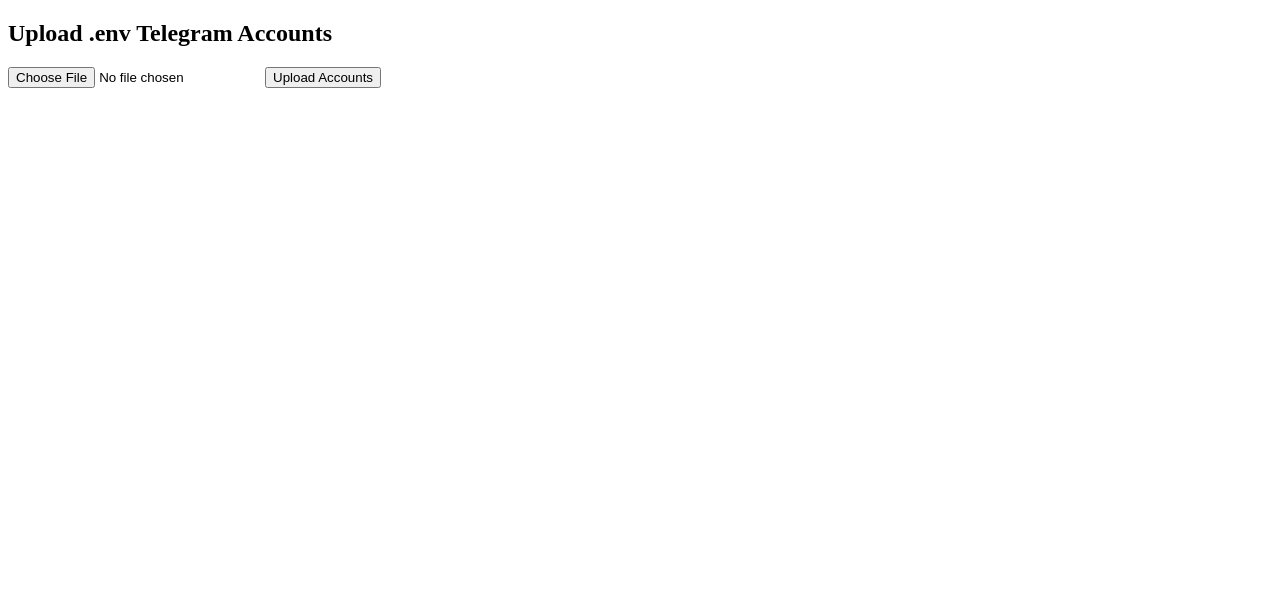
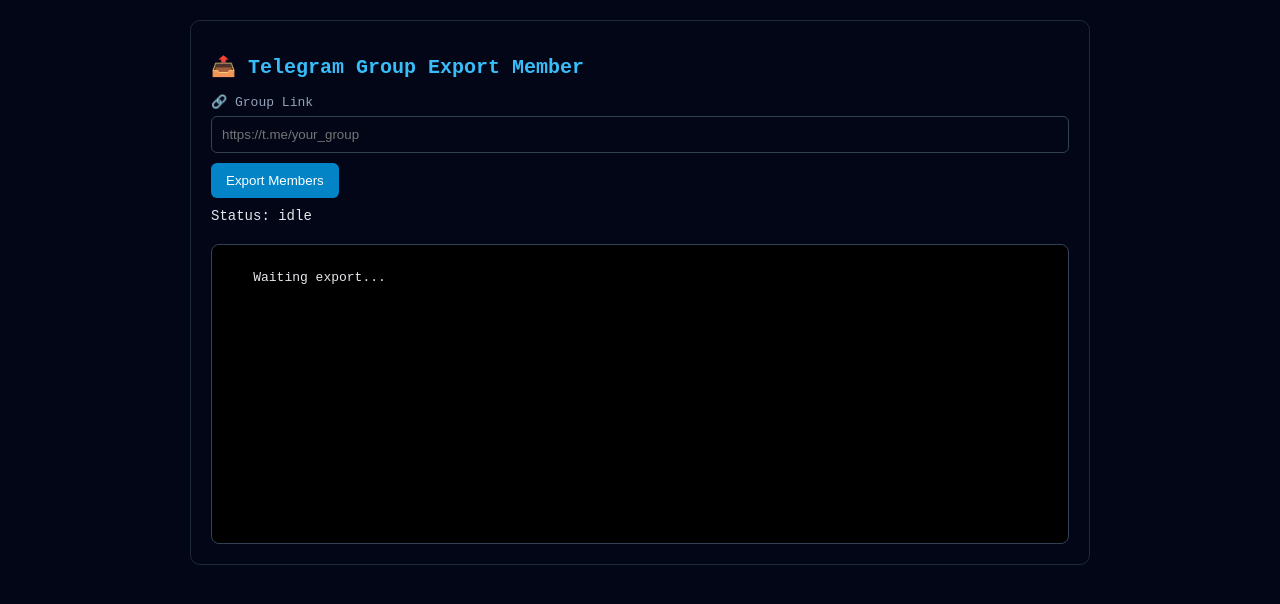
Before and after one commit to anrachana28-del/AM_TG, a website: page index.html in a window 1280 px wide. Drawn offline with Linux system fonts and the light colour scheme.

Commit message:
Update index.html

```diff
--- a/index.html
+++ b/index.html
@@ -1,64 +1,155 @@
 <!DOCTYPE html>
 <html lang="en">
 <head>
-<meta charset="UTF-8">
-<meta name="viewport" content="width=device-width, initial-scale=1.0">
-<title>Telegram .env Upload</title>
+<meta charset="UTF-8" />
+<meta name="viewport" content="width=device-width, initial-scale=1.0"/>
+<title>Telegram Export Member</title>
+
+<!-- Firebase -->
+<script src="https://www.gstatic.com/firebasejs/10.7.1/firebase-app-compat.js"></script>
+<script src="https://www.gstatic.com/firebasejs/10.7.1/firebase-database-compat.js"></script>
+
+<style>
+*{box-sizing:border-box}
+body{
+  margin:0;
+  font-family: monospace;
+  background:#020617;
+  color:#e5e7eb;
+  display:flex;
+  justify-content:center;
+  padding:20px;
+}
+.container{
+  width:100%;
+  max-width:900px;
+  background:#020617;
+  border:1px solid #1e293b;
+  border-radius:10px;
+  padding:20px;
+}
+h1{
+  font-size:20px;
+  margin-bottom:15px;
+  color:#38bdf8;
+}
+label{
+  display:block;
+  margin-bottom:6px;
+  color:#94a3b8;
+}
+input{
+  width:100%;
+  padding:10px;
+  background:#020617;
+  border:1px solid #334155;
+  color:#e5e7eb;
+  border-radius:6px;
+}
+button{
+  margin-top:10px;
+  padding:10px 15px;
+  background:#0284c7;
+  border:none;
+  color:white;
+  border-radius:6px;
+  cursor:pointer;
+}
+button:hover{background:#0369a1}
+.status{
+  margin-top:10px;
+  font-size:14px;
+}
+.list-box{
+  margin-top:20px;
+  background:#000;
+  border:1px solid #334155;
+  border-radius:8px;
+  padding:10px;
+  height:300px;
+  overflow:auto;
+  white-space:pre;
+}
+.user{
+  color:#22c55e;
+}
+</style>
 </head>
+
 <body>
-<h2>Upload .env Telegram Accounts</h2>
-<input type="file" id="fileInput" accept=".env">
-<button id="uploadBtn">Upload Accounts</button>
-<div id="status"></div>
+<div class="container">
+  <h1>📤 Telegram Group Export Member</h1>
 
-<script type="module">
-import { initializeApp } from "https://www.gstatic.com/firebasejs/10.3.0/firebase-app.js";
-import { getDatabase, ref, set } from "https://www.gstatic.com/firebasejs/10.3.0/firebase-database.js";
+  <label>🔗 Group Link</label>
+  <input id="groupLink" placeholder="https://t.me/your_group"/>
 
+  <button onclick="exportMembers()">Export Members</button>
+
+  <div class="status" id="status">Status: idle</div>
+
+  <div class="list-box" id="listBox">
+    Waiting export...
+  </div>
+</div>
+
+<script>
+/* ===== Firebase Config ===== */
 const firebaseConfig = {
   apiKey: "AIzaSyAuPx4zukNE-TnBClJbTocOwem0twM1KU0",
   authDomain: "tool-add.firebaseapp.com",
   databaseURL: "https://tool-add-default-rtdb.firebaseio.com/",
   projectId: "tool-add"
 };
+firebase.initializeApp(firebaseConfig);
+const db = firebase.database();
 
-const app = initializeApp(firebaseConfig);
-const db = getDatabase(app);
+/* ===== Export Members ===== */
+function exportMembers(){
+  const groupLink = document.getElementById("groupLink").value.trim();
+  if(!groupLink){
+    alert("Please enter group link");
+    return;
+  }
 
-document.getElementById("uploadBtn").addEventListener("click", () => {
-  const file = document.getElementById("fileInput").files[0];
-  if (!file) return alert("Select a .env file");
+  const reqRef = db.ref("export_requests").push();
+  reqRef.set({
+    groupLink,
+    status:"pending",
+    createdAt:Date.now()
+  });
 
-  const reader = new FileReader();
-  reader.onload = async (e) => {
-    const lines = e.target.result.split(/\r?\n/);
-    let success = 0, fail = 0;
+  document.getElementById("status").innerText =
+    "Status: exporting...";
+  document.getElementById("listBox").innerText =
+    "Export started...\n";
 
-    for (let line of lines) {
-      line = line.trim();
-      if (!line || line.startsWith("#")) continue;
-      const [key, value] = line.split("=");
-      if (!key || !value) { fail++; continue; }
+  listenMembers(reqRef.key);
+}
 
-      try {
-        // Telegram account auto-create collection
-        if (key.startsWith("API_ID") || key.startsWith("API_HASH") || key.startsWith("SESSION")) {
-          const index = key.match(/\d+/)[0];
-          await set(ref(db, `telegram_accounts/${index}/${key}`), value);
-        }
-        // Default phone
-        if (key.startsWith("PHONE") || key === "DEFAULT_PHONE_NUMBER") {
-          await set(ref(db, `config/default_phone`), value);
-        }
-        success++;
-      } catch {
-        fail++;
+/* ===== Listen Exported Members ===== */
+function listenMembers(reqKey){
+  const membersRef = db.ref(`exported_members/${reqKey}/members`);
+  const listBox = document.getElementById("listBox");
+  listBox.innerText = "";
+
+  membersRef.on("child_added", snap=>{
+    const u = snap.val();
+    if(u.username){
+      const line = document.createElement("div");
+      line.className = "user";
+      line.textContent = "@" + u.username;
+      listBox.appendChild(line);
+    }
+  });
+
+  db.ref(`export_requests/${reqKey}/status`)
+    .on("value", snap=>{
+      if(snap.val()==="done"){
+        document.getElementById("status").innerText =
+          "Status: ✅ done";
       }
-    }
-    document.getElementById("status").innerText = `✅ Uploaded: ${success} | ❌ Failed: ${fail}`;
-  };
-  reader.readAsText(file);
-});
+    });
+}
 </script>
 </body>
 </html>
```
